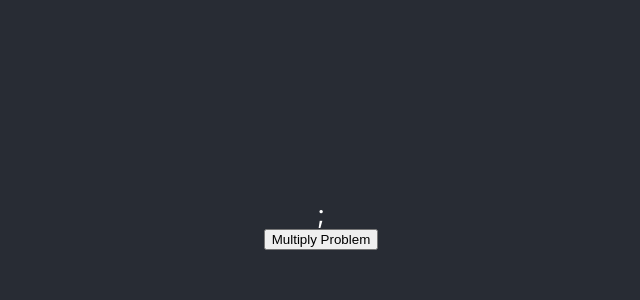
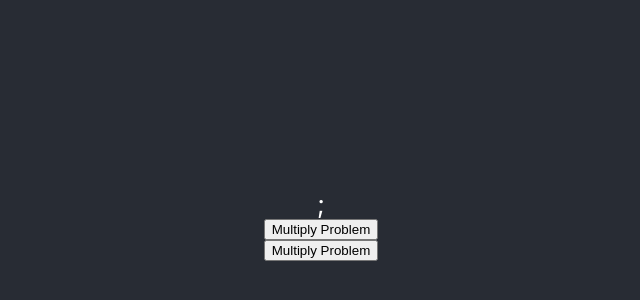
Before and after one commit to MVallery/mathfactmaster, a React (Create React App) app: page / in a window 1280 px wide. Shown: the part 176-476 px from the top of the page, without its empty margins (319-959 px from the left). Built offline with nearby package versions, Linux system fonts and the light colour scheme.

Commit message:
combining branches to include new

```diff
--- a/src/App.js
+++ b/src/App.js
@@ -9,15 +9,23 @@ import Problems from './problems';
 function App() {
   var count = 0;
   const [multiplyButtonClicked, setMultiplyButtonClicked] = useState(false);
+  const [divideButtonClicked, setDivideButtonClicked] = useState(false);
+
 
 
 
   const [randomVar, setRandomVar] = useState(1); //[name of variable, function to change the value of the variable] = useState(___default value__)
   var prob = ""
-  const handleClick = () => {
-    setRandomVar(randomVar + 1);
+  const handleMultiplyClick = () => {
     setMultiplyButtonClicked(true);
-    console.log("Button is clicked")
+    // setDivideButtonClicked(false);
+    console.log("Multiply Button is clicked")
+
+  }
+  const handleDivideClick = () => {
+    setDivideButtonClicked(true);
+    // setMultiplyButtonClicked(false);
+    console.log("DivideButton is clicked")
   }
   return (
 <div>
@@ -26,7 +34,9 @@ function App() {
 
 
         <Problems probType={prob} randomFunction={() => {console.log("This is the button for multiplying");}}/>
-        <button onClick= {() => {handleClick();}}>Multiply Problem</button>
+        <button onClick= {() => {handleMultiplyClick();}}>Multiply Problem</button>
+        <button onClick= {() => {handleDivideClick();}}>Multiply Problem</button>
+
 
 
 
```
